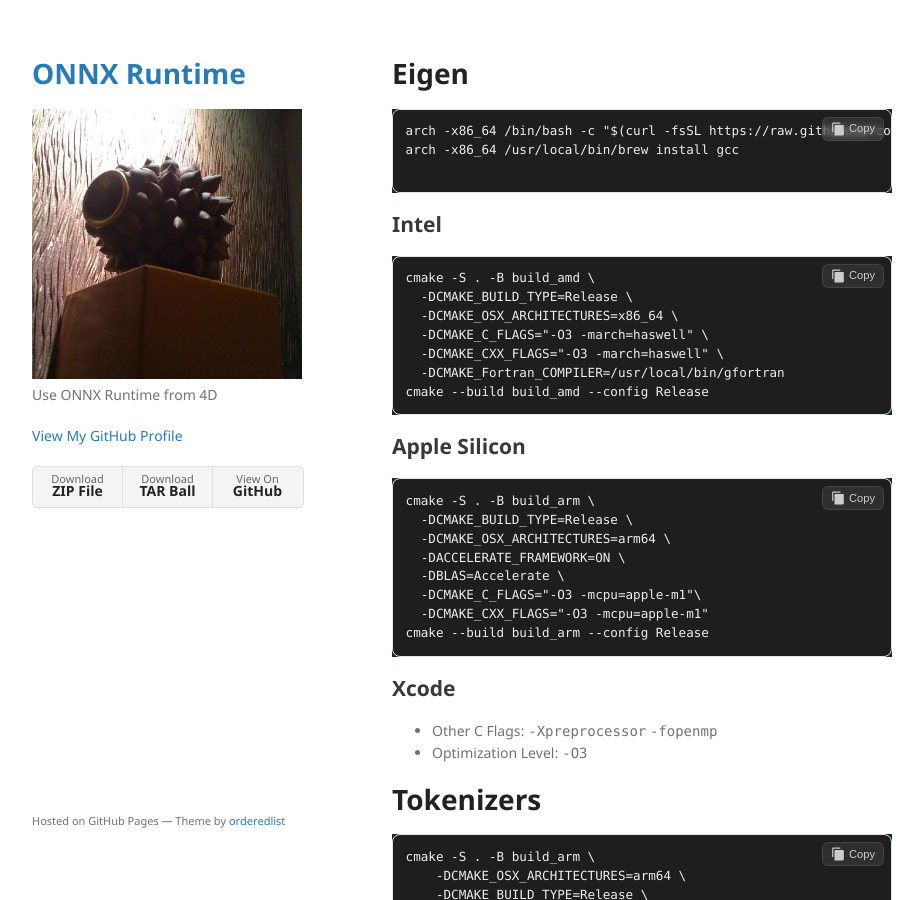
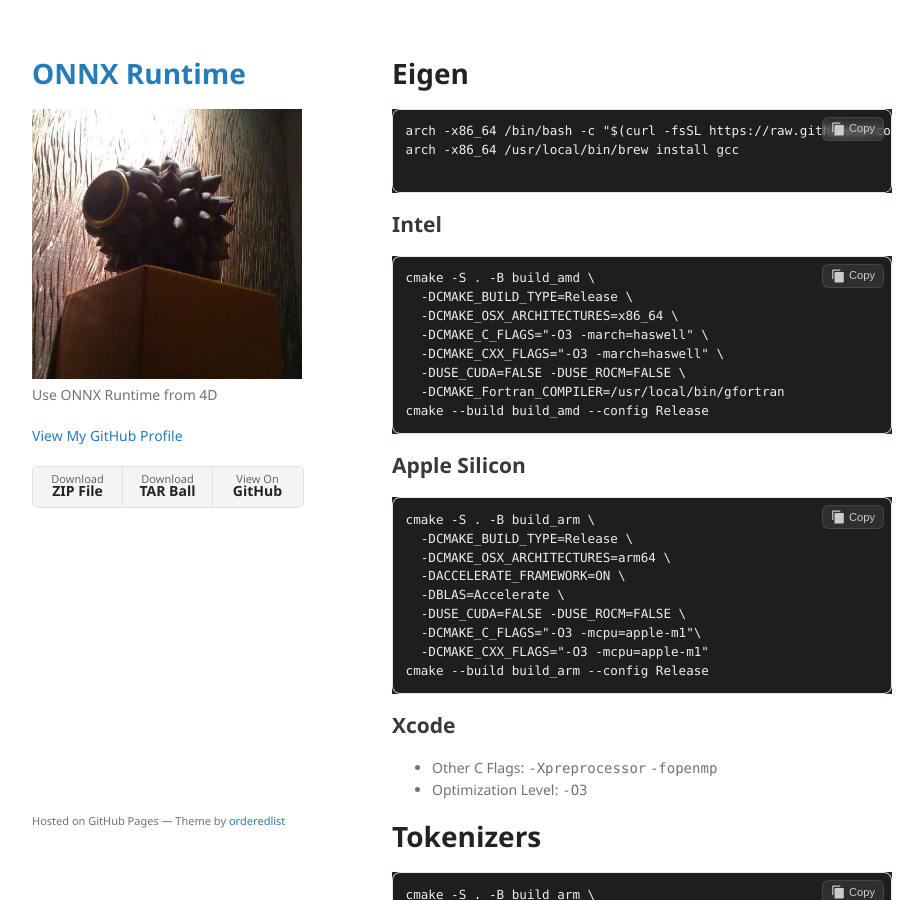
Before and after one commit to miyako/onnx-genai, a Jekyll site: the page built from eigen.md, in a window 1280 px wide and 900 px high. Shown: the whole window, without its empty margins (178-1101 px from the left). Built offline with Jekyll 4.4.1, drawn with Linux system fonts in a browser that asks for light colours.

Commit message:
Update eigen.md

````diff
--- a/eigen.md
+++ b/eigen.md
@@ -18,6 +18,7 @@
   -DCMAKE_OSX_ARCHITECTURES=x86_64 \
   -DCMAKE_C_FLAGS="-O3 -march=haswell" \
   -DCMAKE_CXX_FLAGS="-O3 -march=haswell" \
+  -DUSE_CUDA=FALSE -DUSE_ROCM=FALSE \
   -DCMAKE_Fortran_COMPILER=/usr/local/bin/gfortran
 cmake --build build_amd --config Release
 ```
@@ -30,6 +31,7 @@
   -DCMAKE_OSX_ARCHITECTURES=arm64 \
   -DACCELERATE_FRAMEWORK=ON \
   -DBLAS=Accelerate \
+  -DUSE_CUDA=FALSE -DUSE_ROCM=FALSE \
   -DCMAKE_C_FLAGS="-O3 -mcpu=apple-m1"\
   -DCMAKE_CXX_FLAGS="-O3 -mcpu=apple-m1"
 cmake --build build_arm --config Release
````
